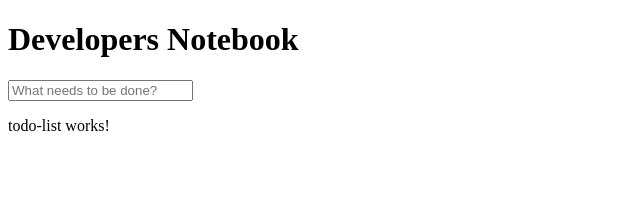
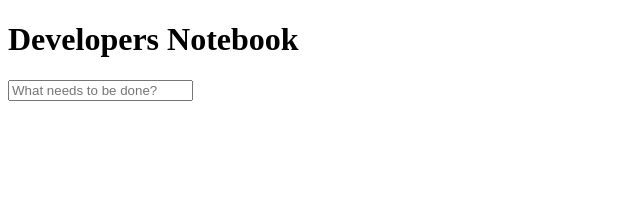
Before and after one commit to lean-stack/ng-notebook, an Angular app: page / in a window 1280 px wide. Shown: the top 207 px of the page, without its empty margins (0-640 px from the left). Built offline with nearby package versions, Linux system fonts and the light colour scheme.

Commit message:
And the last starting tests. Time to fireup the app.

```diff
--- a/src/app/todos/todo-app/todo-app.component.html
+++ b/src/app/todos/todo-app/todo-app.component.html
@@ -1,4 +1,4 @@
 <section>
-  <todo-input></todo-input>
-  <todo-list></todo-list>
+  <todo-input (todoCreated)="createTodo($event)"></todo-input>
+  <todo-list [todos]="todos | async"></todo-list>
 </section>
--- a/src/app/todos/todo-app/todo-app.component.ts
+++ b/src/app/todos/todo-app/todo-app.component.ts
@@ -1,5 +1,7 @@
 import { Component, OnInit } from '@angular/core';
 import { TodoService } from "../todo/todo.service";
+import { Observable } from "rxjs/Observable";
+import { Todo } from "../todo/todo.model";
 
 @Component({
   selector: 'todo-app',
@@ -8,9 +10,16 @@ import { TodoService } from "../todo/todo.service";
 })
 export class TodoAppComponent implements OnInit {
 
+  public todos: Observable<Todo[]>;
+
   constructor(private todoService: TodoService) { }
 
   ngOnInit() {
+    this.todos = this.todoService.todos;
   }
 
+  createTodo(txt: string) {
+    const todo = new Todo(-1, txt, false);
+    this.todoService.add(todo);
+  }
 }
--- a/src/app/todos/todo-list/todo-list.component.html
+++ b/src/app/todos/todo-list/todo-list.component.html
@@ -1,3 +1,5 @@
-<p>
-  todo-list works!
-</p>
+<div>
+  <ul>
+    <li *ngFor="let t of todos">{{ t.txt }}</li>
+  </ul>
+</div>
--- a/src/app/todos/todo-list/todo-list.component.ts
+++ b/src/app/todos/todo-list/todo-list.component.ts
@@ -1,4 +1,5 @@
-import { Component, OnInit } from '@angular/core';
+import { Component, OnInit, Input } from '@angular/core';
+import { Todo } from "../todo/todo.model";
 
 @Component({
   selector: 'todo-list',
@@ -7,6 +8,9 @@ import { Component, OnInit } from '@angular/core';
 })
 export class TodoListComponent implements OnInit {
 
+  @Input()
+  public todos: Todo[];
+
   constructor() { }
 
   ngOnInit() {
```
Also changed, not shown: 2 other files (tests, documents, lock files or other folders).
